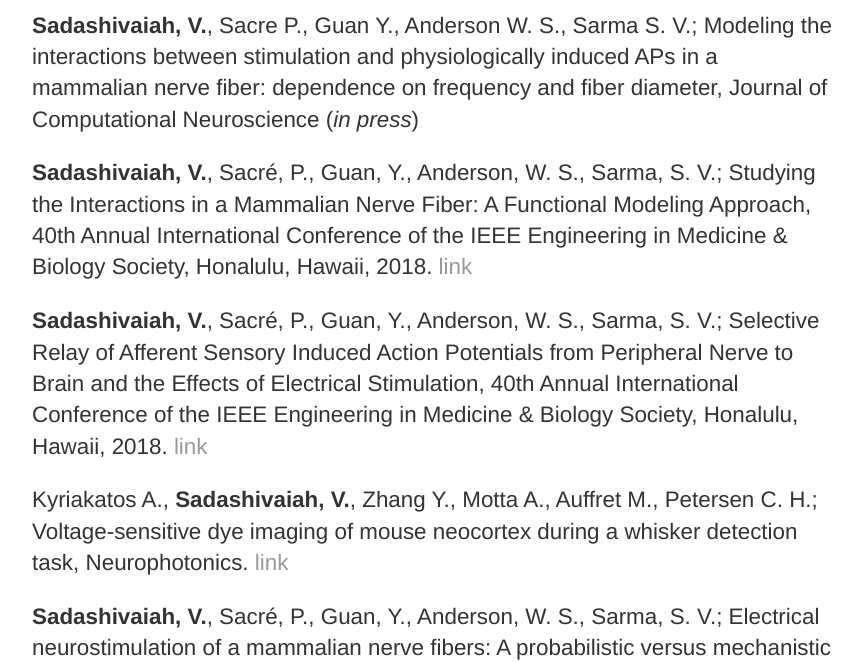
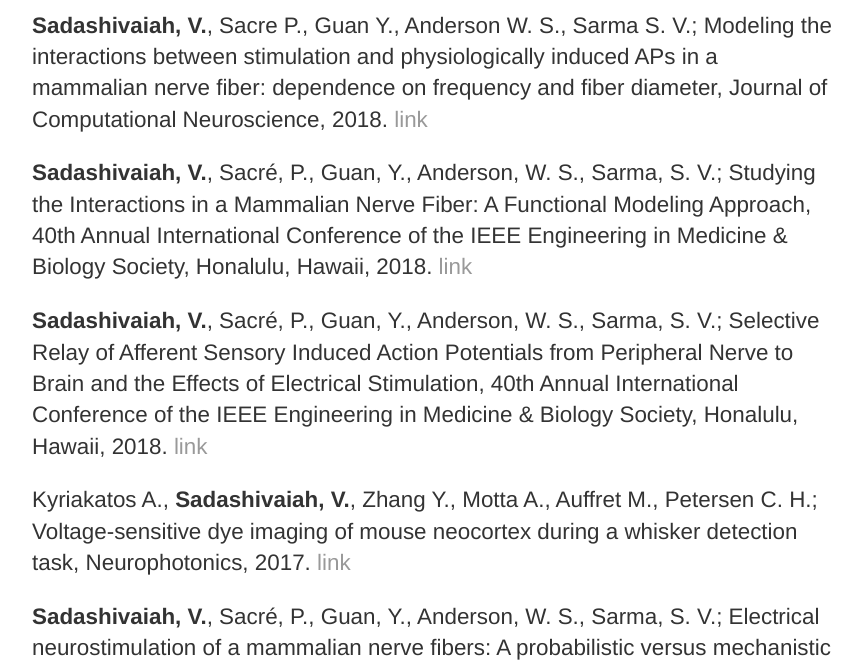
Before and after one commit to vjysd/vjysd.github.io, a Jekyll site: the page built from publications/index.md, in a window 1280 px wide and 1400 px high. Shown: the part 694-1356 px from the top of the window, without its empty margins (208-1070 px from the left). Built offline with Jekyll 4.4.1, drawn with Linux system fonts in a browser that asks for light colours; comment, search, counter and statistics services are not loaded.

Commit message:
Updated pubs

```diff
--- a/publications/index.md
+++ b/publications/index.md
@@ -11,13 +11,13 @@
 
 Ren, M., Hu, Z., Chen, Q., Jaffe, A., Li, Y., **Sadashivaiah, V.**, Li, Y., Zhu, S., Rajpurohit, N., Shin, J. H., Xia, W., Jia, Y., Wu, J., Qin, S. L., Li, X., Zhu, J., Tian, Q., Parades, D., Zhang, F., Wang, K. H., Mattay, V. S., Callicott, J. H., Berman, K. F., Weinberger, D. R., Yang, F.; KCNH2-3.1 mediates aberrant complement activation to impair hippocampal-medial prefrontal circuitry associated with working memory deficits, Journal of Clinical Investigation. (*in review*)
 
-**Sadashivaiah, V.**, Sacre P., Guan Y., Anderson W. S., Sarma S. V.; Modeling the interactions between stimulation and physiologically induced APs in a mammalian nerve fiber: dependence on frequency and fiber diameter, Journal of Computational Neuroscience (*in press*)
+**Sadashivaiah, V.**, Sacre P., Guan Y., Anderson W. S., Sarma S. V.; Modeling the interactions between stimulation and physiologically induced APs in a mammalian nerve fiber: dependence on frequency and fiber diameter, Journal of Computational Neuroscience, 2018. [link](https://doi.org/10.1007/s10827-018-0703-y)
 
 **Sadashivaiah, V.**, Sacré, P., Guan, Y., Anderson, W. S., Sarma, S. V.; Studying the Interactions in a Mammalian Nerve Fiber: A Functional Modeling Approach, 40th Annual International Conference of the IEEE Engineering in Medicine & Biology Society, Honalulu, Hawaii, 2018. [link](/assets/files/embc2018_1.pdf)
 
 **Sadashivaiah, V.**, Sacré, P., Guan, Y., Anderson, W. S., Sarma, S. V.; Selective Relay of Afferent Sensory Induced Action Potentials from Peripheral Nerve to Brain and the Effects of Electrical Stimulation, 40th Annual International Conference of the IEEE Engineering in Medicine & Biology Society, Honalulu, Hawaii, 2018. [link](/assets/files/embc2018_2.pdf)
 
-Kyriakatos A., **Sadashivaiah, V.**, Zhang Y., Motta A., Auffret M., Petersen C. H.; Voltage-sensitive dye imaging of mouse neocortex during a whisker detection task, Neurophotonics. [link](https://doi.org/10.1117/1.NPh.4.3.031204)
+Kyriakatos A., **Sadashivaiah, V.**, Zhang Y., Motta A., Auffret M., Petersen C. H.; Voltage-sensitive dye imaging of mouse neocortex during a whisker detection task, Neurophotonics, 2017. [link](https://doi.org/10.1117/1.NPh.4.3.031204)
 
 **Sadashivaiah, V.**, Sacré, P., Guan, Y., Anderson, W. S., Sarma, S. V.; Electrical neurostimulation of a mammalian nerve fibers: A probabilistic versus mechanistic approach, 39th Annual International Conference of the IEEE Engineering in Medicine & Biology Society, Jeju Island, South Korea, 2017. [link](https://doi.org/10.1109/EMBC.2017.8037701)
 
```
